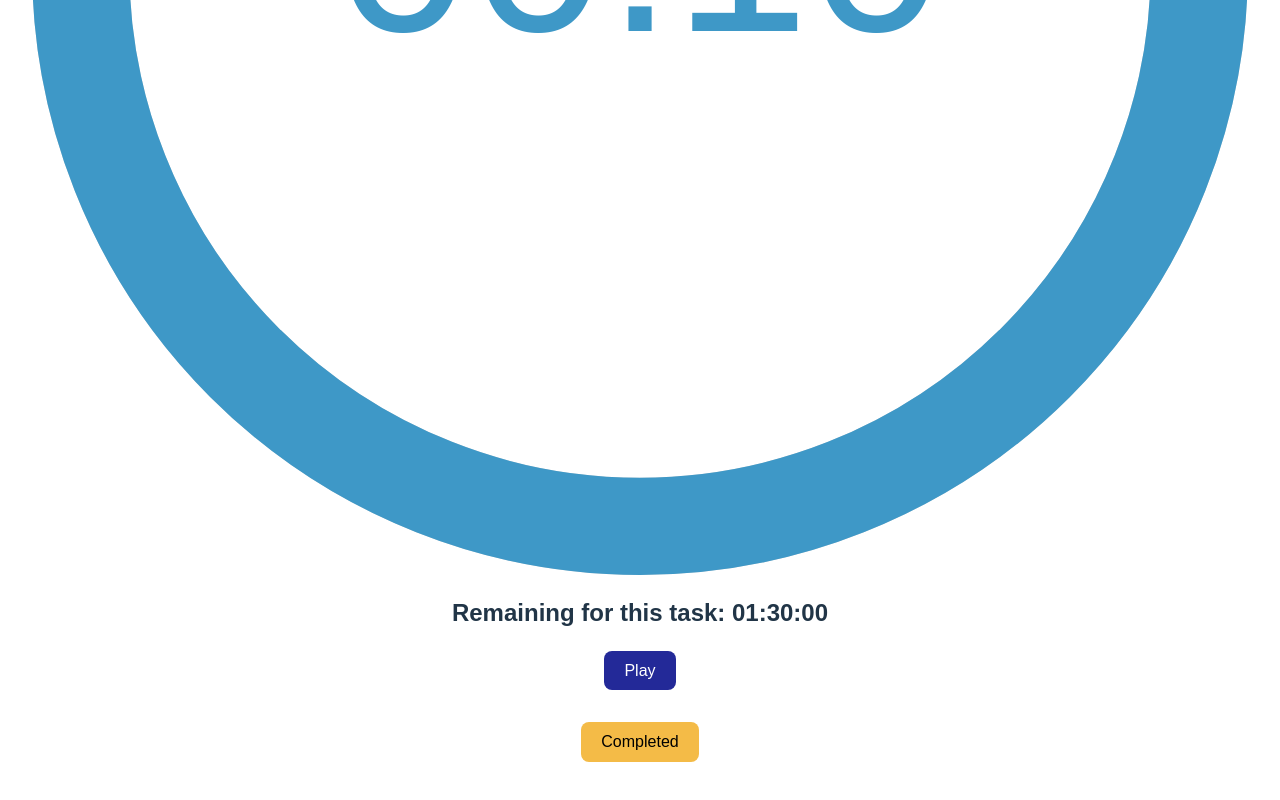
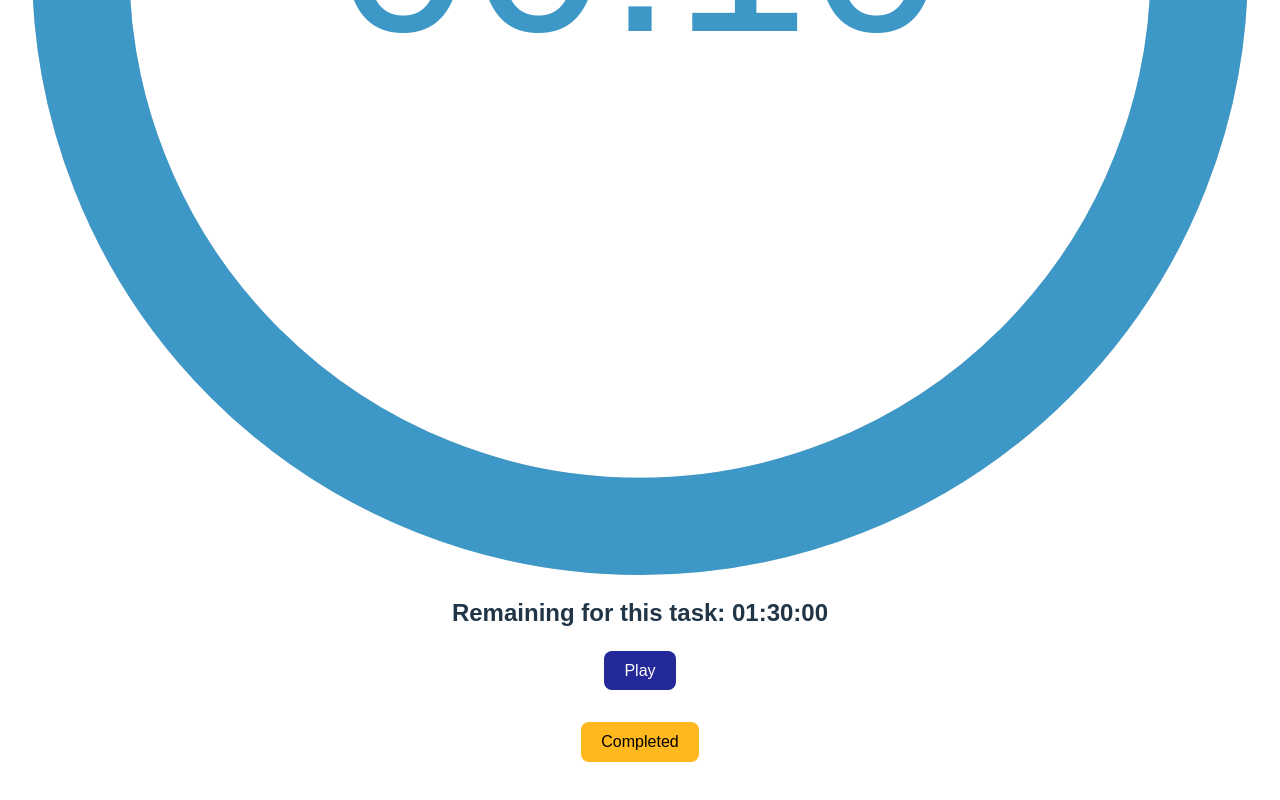
Before and after one commit to jasper-th-wang/QDSteam24, a React app: page /timer in a window 1280 px wide. Shown: the part 941-1741 px from the top of the page. Built offline with nearby package versions, Linux system fonts and the light colour scheme; the HTML template or start-up script is replaced by a standard one.

Commit message:
Change colour of orange

```diff
--- a/src/index.css
+++ b/src/index.css
@@ -70,7 +70,7 @@ button {
 
 .orangeButton {
   color: #000000;
-  background-color: #F4bb47;
+  background-color: #FFB81E;
 }
 
 .grayButton {
```
